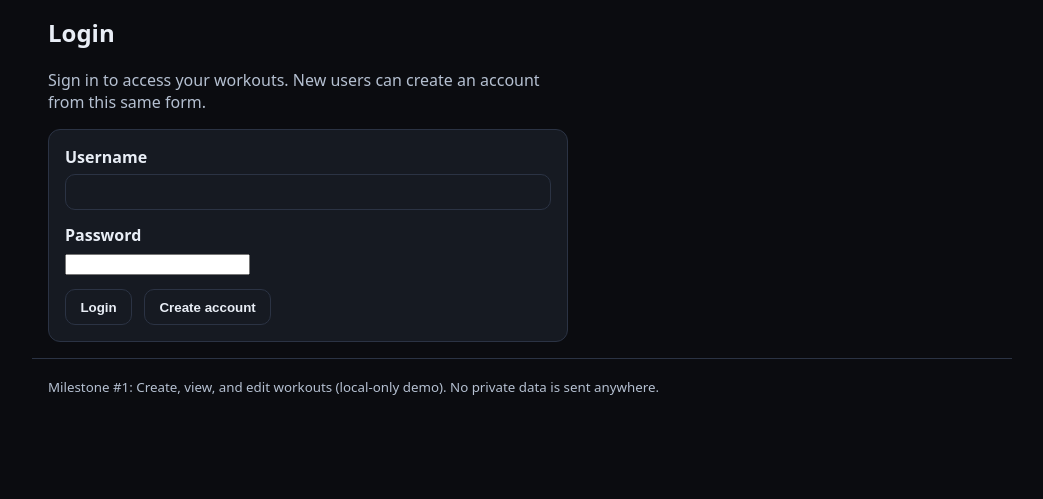
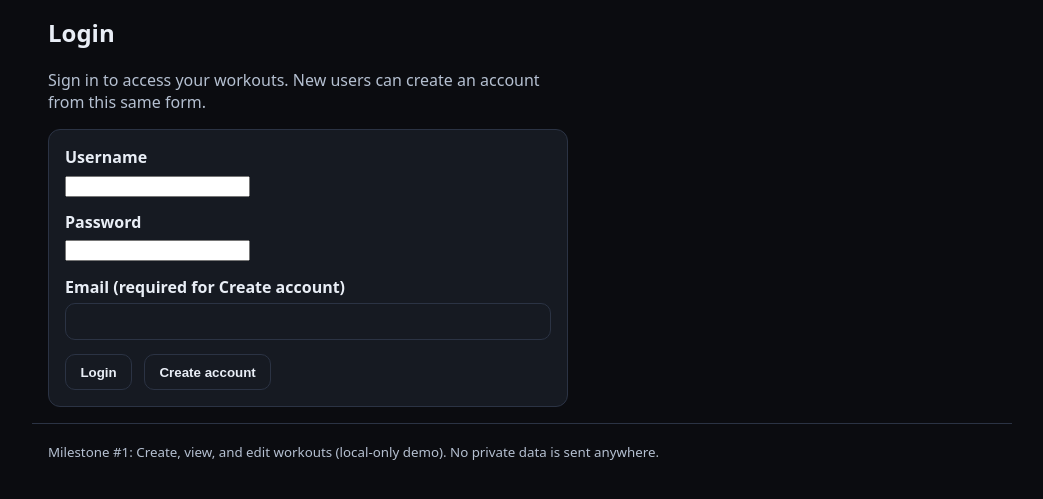
Before and after one commit to SirMrTyler/CS361-Project, a Flask app: page /login in a window 1280 px wide. Shown: the part 146-645 px from the top of the page, without its empty margins (118-1161 px from the left). Run offline with Flask 3, Linux system fonts and the light colour scheme.

Commit message:
Added Buddha Quote Gen: Currently having issues with email verification and sending. Will fix next

```diff
--- a/app.py
+++ b/app.py
@@ -13,6 +13,7 @@ Data persists in a local SQLite database file (instance/workouts.sqlite3).
 from __future__ import annotations
 
 import os
+import re
 import dotenv
 import sqlite3
 import time
@@ -44,6 +45,9 @@ def create_app() -> Flask:
     print(f"AUTH_APP_ID from .env: {app.config['AUTH_APP_ID']}")
     app.config["AUTH_APP_SECRET"] = dotenv.dotenv_values().get("AUTH_APP_SECRET")
     print(f"AUTH_APP_SECRET from .env: {app.config['AUTH_APP_SECRET']}")
+    app.config["EMAIL_SENDER_BASE_URL"] = dotenv.dotenv_values().get("EMAIL_SENDER_BASE_URL", "http://127.0.0.1:8000")
+    app.config["EMAIL_VERIFY_BASE_URL"] = dotenv.dotenv_values().get("EMAIL_VERIFY_BASE_URL", "http://127.0.0.1:8001")
+    app.config["BUDDHA_QUOTES_URL"] = dotenv.dotenv_values().get("BUDDHA_QUOTES_URL", "https://buddha-quote-gen.onrender.com/")
 
     init_db(app.config["DATABASE_PATH"])
 
@@ -71,6 +75,65 @@ def create_app() -> Flask:
             return None, message
 
         return data, None
+
+    def service_post(base_url: str, path: str, payload: Dict[str, Any]) -> Tuple[Optional[Dict[str, Any]], Optional[str]]:
+        url = f"{base_url.rstrip('/')}{path}"
+        try:
+            resp = requests.post(url, json=payload, timeout=8)
+        except requests.RequestException:
+            return None, "Microservice unavailable. Please try again shortly."
+
+        try:
+            data = resp.json()
+        except ValueError:
+            data = {}
+
+        if not resp.ok:
+            return data, f"Microservice request failed ({resp.status_code})."
+        return data, None
+
+    def verify_email_address(email: str) -> Tuple[bool, Optional[str]]:
+        # Always enforce basic format locally.
+        if not re.fullmatch(r"[^@\s]+@[^@\s]+\.[^@\s]+", email):
+            return False, "Please enter a valid email address."
+
+        data, err = service_post(app.config["EMAIL_VERIFY_BASE_URL"], "/email/verify", {"email": email})
+        if err:
+            # Do not block account creation when the verification microservice is unavailable.
+            print("Email verification service unavailable; allowing signup with format-only validation.")
+            return True, None
+
+        if not data:
+            return True, None
+
+        if data.get("isDeliverable") is False:
+            reason = data.get("reason") or "not_deliverable"
+            return False, f"Email could not be verified ({reason})."
+
+        return True, None
+
+    def send_email_notification(to_email: str, subject: str, body: str) -> bool:
+        _, err = service_post(
+            app.config["EMAIL_SENDER_BASE_URL"],
+            "/email/send",
+            {"to": to_email, "subject": subject, "body": body},
+        )
+        return err is None
+
+    def fetch_buddha_quote() -> Optional[Dict[str, str]]:
+        try:
+            resp = requests.post(app.config["BUDDHA_QUOTES_URL"], json={}, timeout=8)
+            data = resp.json() if resp.ok else {}
+        except (requests.RequestException, ValueError):
+            return None
+
+        if not isinstance(data, dict) or not data.get("text"):
+            return None
+        return {
+            "text": str(data.get("text", "")).strip(),
+            "byName": str(data.get("byName", "Buddha")).strip(),
+            "byImage": str(data.get("byImage", "")).strip(),
+        }
 
     def require_login(api: bool = False):
         def decorator(view_func):
@@ -108,8 +171,15 @@ def create_app() -> Flask:
     @app.get("/")
     @require_login()
     def home() -> str:
-        # Temporary landing = history page (consistent with Sprint 1 plan)
-        return render_template("history.html")
+        return render_template("history.html", quote=fetch_buddha_quote())
+
+    @app.get("/api/buddha-quote")
+    @require_login(api=True)
+    def api_buddha_quote():
+        quote = fetch_buddha_quote()
+        if not quote:
+            return jsonify({"ok": False, "error": "Could not load quote right now."}), 503
+        return jsonify({"ok": True, "quote": quote})
 
     @app.get("/login")
     def login_page() -> str:
@@ -121,10 +191,18 @@ def create_app() -> Flask:
     def login_action():
         username = (request.form.get("username") or "").strip()
         password = request.form.get("password") or ""
+        email = (request.form.get("email") or "").strip().lower()
         mode = (request.form.get("mode") or "login").strip().lower()
 
         if not username or not password:
             return render_template("login.html", error="Username and password are required."), 400
+
+        if mode == "signup":
+            if not email:
+                return render_template("login.html", error="Email is required for signup.", username=username), 400
+            is_valid_email, email_error = verify_email_address(email)
+            if not is_valid_email:
+                return render_template("login.html", error=email_error, username=username, email=email), 400
 
         endpoint = "/signup" if mode == "signup" else "/login"
         data, err = auth_post(endpoint, {"username": username, "password": password})
@@ -137,6 +215,23 @@ def create_app() -> Flask:
             "sessionId": data.get("sessionId"),
             "token": data.get("token"),
         }
+
+        user_id = str(data.get("userId") or "")
+        if mode == "signup" and user_id:
+            upsert_user_email(app.config["DATABASE_PATH"], user_id, username, email)
+            send_email_notification(
+                email,
+                "Welcome to Workout Logger",
+                "<p>Your account was created successfully.</p>",
+            )
+        elif mode != "signup" and user_id:
+            saved_email = get_user_email(app.config["DATABASE_PATH"], user_id, username)
+            if saved_email:
+                send_email_notification(
+                    saved_email,
+                    "New Workout Logger login",
+                    f"<p>Hi {username}, a login to your account was detected.</p>",
+                )
         return redirect(url_for("home"))
 
     @app.get("/logout")
@@ -328,6 +423,15 @@ def init_db(db_path: str) -> None:
                 FOREIGN KEY (exercise_id) REFERENCES exercises(id) ON DELETE CASCADE
             );
 
+            CREATE TABLE IF NOT EXISTS user_emails (
+                id INTEGER PRIMARY KEY AUTOINCREMENT,
+                user_id TEXT NOT NULL UNIQUE,
+                username TEXT NOT NULL,
+                email TEXT NOT NULL,
+                created_at TEXT NOT NULL,
+                updated_at TEXT NOT NULL
+            );
+
             CREATE INDEX IF NOT EXISTS idx_exercises_workout ON exercises(workout_id, sort_order);
             CREATE INDEX IF NOT EXISTS idx_sets_exercise ON sets(exercise_id, set_number);
             """
@@ -433,6 +537,40 @@ def validate_workout_payload(payload: Dict[str, Any]) -> List[str]:
 # ----------------------------
 # DB operations
 # ----------------------------
+
+def get_user_email(db_path: str, user_id: str, username: str) -> Optional[str]:
+    conn = get_db_connection(db_path)
+    try:
+        row = conn.execute(
+            "SELECT email FROM user_emails WHERE user_id = ? OR username = ? ORDER BY id DESC LIMIT 1;",
+            (user_id, username),
+        ).fetchone()
+        if not row:
+            return None
+        return str(row["email"])
+    finally:
+        conn.close()
+
+
+def upsert_user_email(db_path: str, user_id: str, username: str, email: str) -> None:
+    conn = get_db_connection(db_path)
+    now = datetime.utcnow().isoformat()
+    try:
+        conn.execute(
+            """
+            INSERT INTO user_emails (user_id, username, email, created_at, updated_at)
+            VALUES (?, ?, ?, ?, ?)
+            ON CONFLICT(user_id) DO UPDATE SET
+                username = excluded.username,
+                email = excluded.email,
+                updated_at = excluded.updated_at;
+            """,
+            (user_id, username, email, now, now),
+        )
+        conn.commit()
+    finally:
+        conn.close()
+
 
 def list_workouts(db_path: str, user_id: str) -> List[Dict[str, Any]]:
     conn = get_db_connection(db_path)
--- a/static/style.css
+++ b/static/style.css
@@ -152,7 +152,7 @@ body {
 }
 
 .field span { display: block; margin-bottom: 0.35rem; font-weight: 600; }
-input[type="text"], input[type="date"], input[type="number"] {
+nput[type="text"], input[type="email"], input[type="date"], input[type="number"] {
   width: 100%;
   border: 1px solid var(--border);
   background: var(--panel);
@@ -315,3 +315,29 @@ input[type="text"], input[type="date"], input[type="number"] {
   display: grid;
   gap: 0.9rem;
 }
+
+.quote-panel {
+  border: 1px solid var(--border);
+  background: var(--panel);
+  border-radius: 14px;
+  padding: 0.85rem;
+  margin-bottom: 1rem;
+}
+
+.quote-panel h3 {
+  margin: 0;
+}
+
+.quote-panel blockquote {
+  margin: 0.8rem 0 0.5rem;
+  padding-left: 0.8rem;
+  border-left: 3px solid var(--primary);
+  color: var(--text);
+}
+
+.quote-image {
+  margin-top: 0.6rem;
+  max-width: 120px;
+  border-radius: 12px;
+  border: 1px solid var(--border);
+}
--- a/templates/login.html
+++ b/templates/login.html
@@ -21,6 +21,11 @@
       <input type="password" name="password" required />
     </label>
 
+    <label class="field">
+      <span>Email (required for Create account)</span>
+      <input type="email" name="email" value="{{ email if email else '' }}" />
+    </label>
+
     <div class="row">
       <button class="button nav-primary" type="submit" name="mode" value="login">Login</button>
       <button class="button button-secondary" type="submit" name="mode" value="signup">Create account</button>
```
Also changed, not shown: static/app.js (+26 -0 lines), templates/history.html (+14 -0 lines), README.md, 1 other file.
